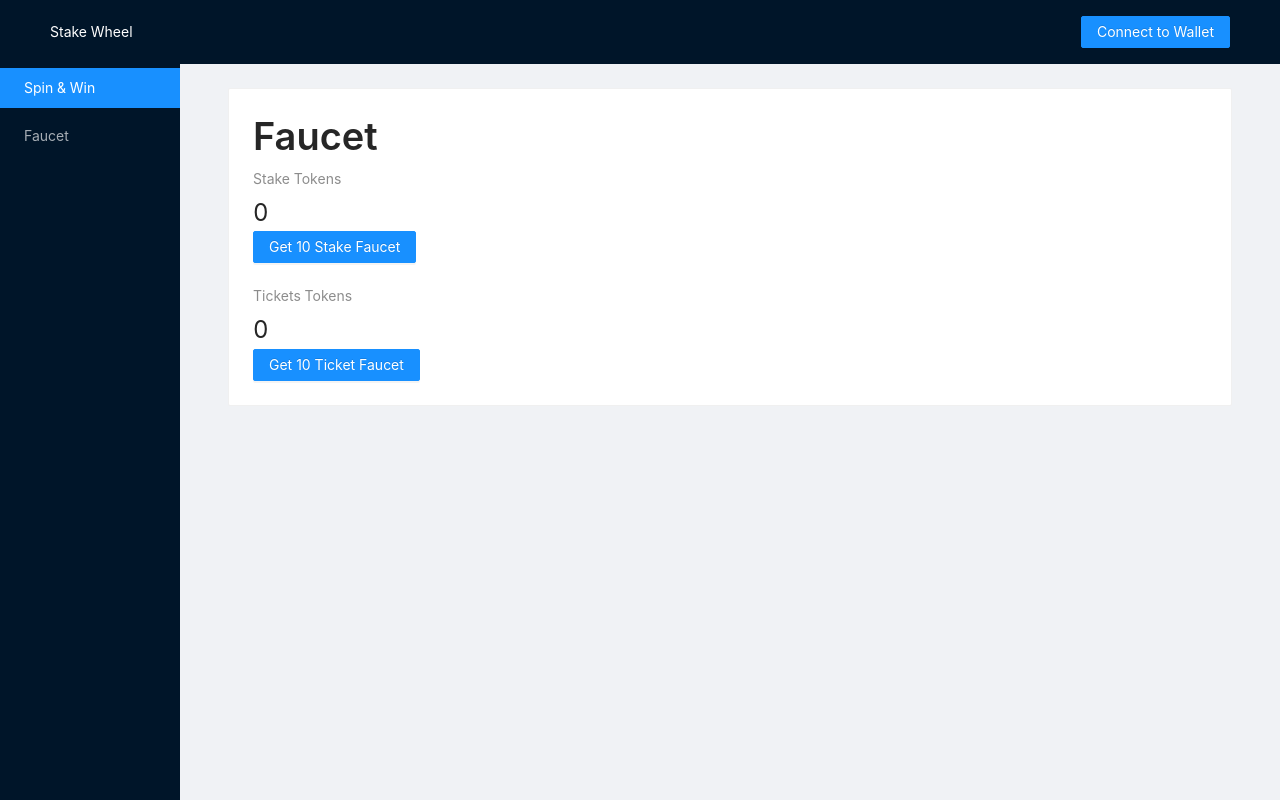
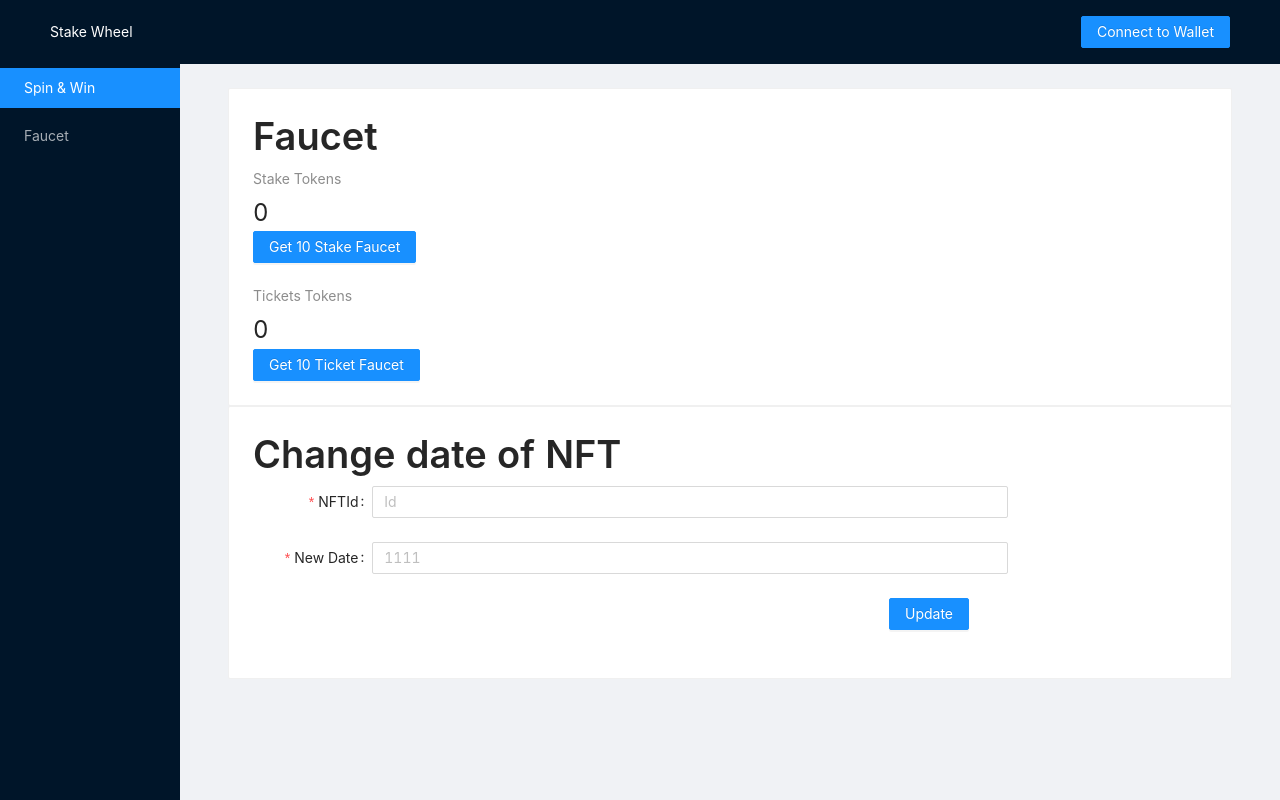
Before and after one commit to RLNYC/stakewheel, a React (Create React App) app: page /#/faucet in a window 1280 px wide. Built offline with nearby package versions, Linux system fonts and the light colour scheme; no server answers.

Commit message:
update Dapp for claim Ticket Tokens and unstake and burn NFT features

```diff
--- a/src/components/StakeTokenCard.js
+++ b/src/components/StakeTokenCard.js
@@ -1,7 +1,7 @@
 import React, { useEffect, useState } from 'react';
 import { Card, Row, Col, Typography, Statistic, Button } from 'antd';
 
-function StakeTokenCard({ walletAddress, stakeTokenBalance, stakeWheelBlockchain }) {
+function StakeTokenCard({ walletAddress, stakeTokenBalance, stakeWheelBlockchain, getTicketToken }) {
   const [nfts, setNFTs] = useState([]);
 
   useEffect(() => {
@@ -32,6 +32,29 @@ function StakeTokenCard({ walletAddress, stakeTokenBalance, stakeWheelBlockchain
     setNFTs(oldnfts);
   }
 
+  const claimTicketTokens = async (nftId) => {
+    try{
+      const transaction = await stakeWheelBlockchain.claimTicketTokens(nftId);
+      const tx = await transaction.wait();
+      console.log(tx);
+      getTicketToken();
+      getNFTs();
+    } catch(error) {
+      console.error(error);
+    }
+  }
+
+  const unstakeAndBurnNFT = async (nftId) => {
+    try{
+      const transaction = await stakeWheelBlockchain.unstakeAndBurnNFT(nftId);
+      const tx = await transaction.wait();
+      console.log(tx);
+      getNFTs();
+    } catch(error) {
+      console.error(error);
+    }
+  }
+
   return (
     <Card>
       <Typography.Title style={{ marginTop: '0', marginBottom: '.5rem'}}>
@@ -41,17 +64,17 @@ function StakeTokenCard({ walletAddress, stakeTokenBalance, stakeWheelBlockchain
 
       <Row gutter={16}>
         {nfts.map(nft => (
-          <Col className="gutter-col" sm={{ span: 24 }} md={{ span: 8 }}>
+          <Col className="gutter-col" sm={{ span: 24 }} md={{ span: 8 }} key={nft.nftid.toString()}>
             <Card>
               <h2>NFT Id: {nft.nftid.toString()}</h2>
               <p>Stake Amount: {nft.stakeAmount.toString() / 10 ** 18} AVAX</p>
               <p>Start Date: {getDate(nft.startDate.toString())}</p>
               <p>Claim Date: {getDate(+nft.startDate.toString() + 17543)}</p>
-              <Button type="primary">
+              <Button type="primary" onClick={() => claimTicketTokens(nft.nftid.toString())}>
                 Claim Ticket Tokens
               </Button>
               <br />
-              <Button type="danger">
+              <Button type="danger" onClick={() => unstakeAndBurnNFT(nft.nftid.toString())}>
                 Unstake and Burn NFT
               </Button>
             </Card>
--- a/src/pages/Faucet.js
+++ b/src/pages/Faucet.js
@@ -1,7 +1,25 @@
 import React, { useEffect, useState } from 'react';
-import { Card, Typography, Statistic, Button, Select } from 'antd';
+import { Card, Typography, Statistic, Button, Form, Input } from 'antd';
 
-function Faucet({ walletAddress, avaxBalance, stakeWheelBlockchain, stakeTokenBlockchain, ticketTokenBlockchain }) {
+const layout = {
+  labelCol: {
+    span: 3,
+  },
+  wrapperCol: {
+    span: 16,
+  },
+};
+
+const tailLayout = {
+  wrapperCol: {
+    offset: 16,
+    span: 16,
+  },
+};
+
+function Faucet({ walletAddress, stakeWheelBlockchain, stakeTokenBlockchain, ticketTokenBlockchain }) {
+  const [form] = Form.useForm();
+
   const [ticketTokenBalance, setTicketTokenBalance] = useState(0);
   const [stakeTokenBalance, setStakeTokenBalance] = useState(0);
 
@@ -23,6 +41,17 @@ function Faucet({ walletAddress, avaxBalance, stakeWheelBlockchain, stakeTokenBl
     setStakeTokenBalance(amount);
   }
 
+  const onFinish = async (values) => {
+    try{
+      console.log(values);
+
+      const transaction = await stakeWheelBlockchain.changeStakeDate(values.nftid, values.date);
+      const tx = await transaction.wait();
+      console.log(tx);
+    } catch(error) {
+      console.error(error);
+    }
+  };
 
   const stakeFaucet = async () => {
     try{
@@ -64,6 +93,44 @@ function Faucet({ walletAddress, avaxBalance, stakeWheelBlockchain, stakeTokenBl
         Get 10 Ticket Faucet
       </Button>
     </Card>
+
+    <Card>
+      <Typography.Title style={{ marginTop: '0', marginBottom: '.5rem'}}>
+        Change date of NFT
+      </Typography.Title>
+
+      <Form {...layout} form={form} name="control-hooks" onFinish={onFinish}>
+        <Form.Item
+          name="nftid"
+          label="NFTId"
+          rules={[
+            {
+              required: true,
+            },
+          ]}
+        >
+          <Input placeholder="Id" />
+        </Form.Item>
+
+        <Form.Item
+          name="date"
+          label="New Date"
+          rules={[
+            {
+              required: true,
+            },
+          ]}
+        >
+          <Input placeholder="1111" />
+        </Form.Item>
+
+        <Form.Item {...tailLayout}>
+          <Button type="primary" htmlType="submit">
+            Update
+          </Button>
+        </Form.Item>
+      </Form>
+    </Card>
   </div>;
 }
 
--- a/src/pages/SpinWheel.js
+++ b/src/pages/SpinWheel.js
@@ -109,7 +109,8 @@ function SpinWheel({ walletAddress, ethProvider, stakeWheelBlockchain, stakeToke
       <StakeTokenCard
         walletAddress={walletAddress}
         stakeTokenBalance={stakeTokenBalance}
-        stakeWheelBlockchain={stakeWheelBlockchain} />
+        stakeWheelBlockchain={stakeWheelBlockchain}
+        getTicketToken={getTicketToken} />
 
       <Typography.Title style={{ marginTop: '1rem', textAlign: 'center'}}>
         Stake Wheel
```
